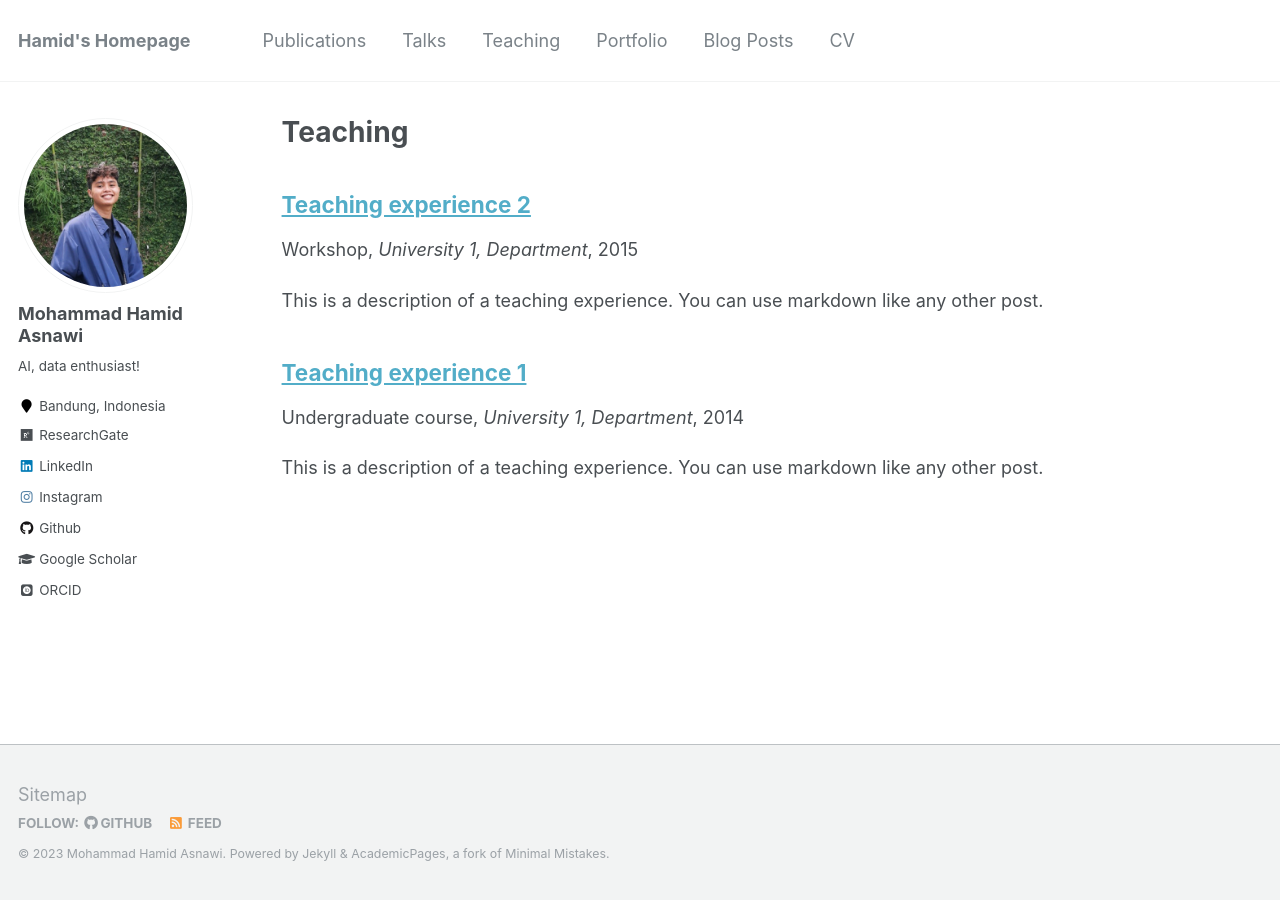
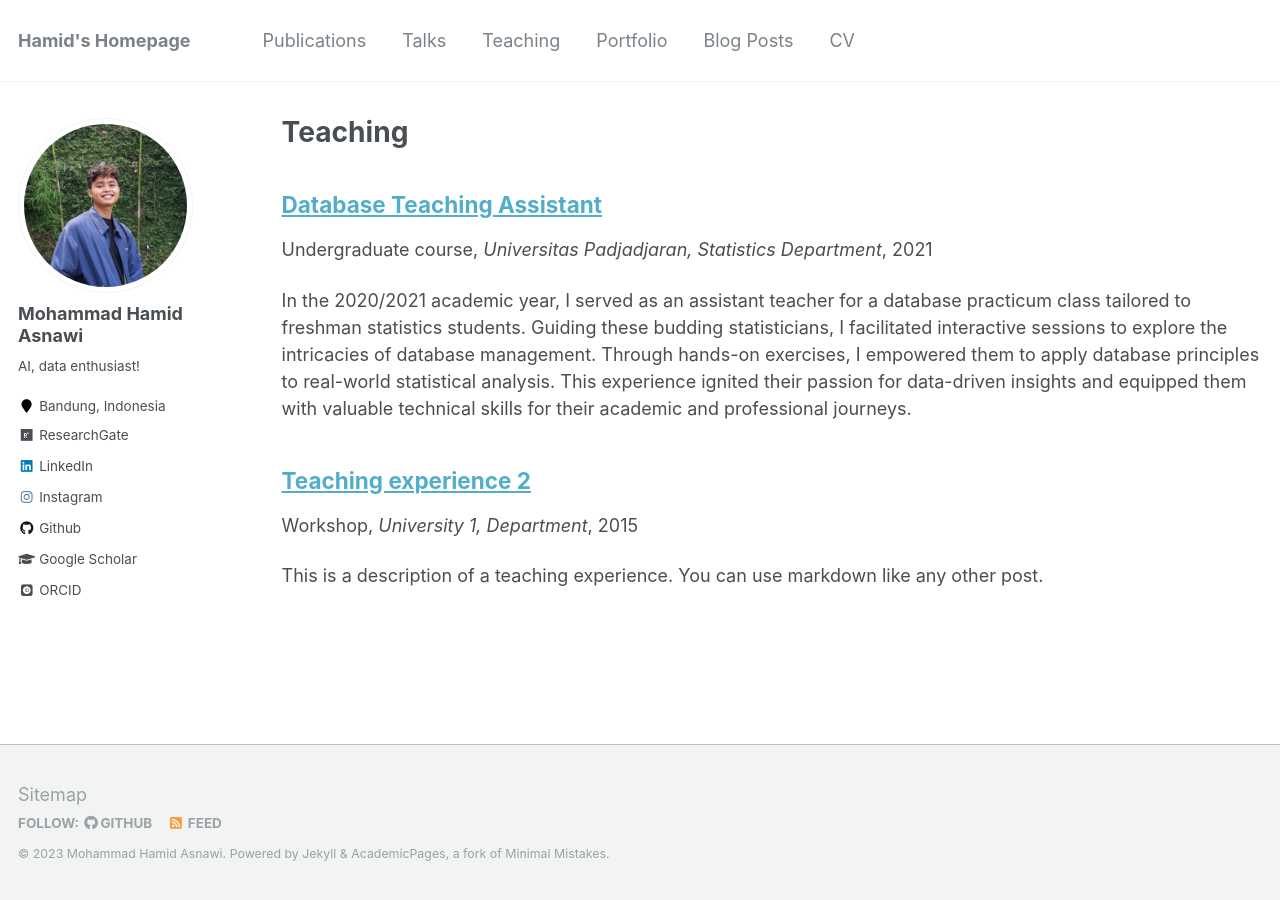
Before and after one commit to mhamidasn/mhamidasn.github.io, a Jekyll site: the page built from _pages/teaching.html, in a window 1280 px wide. Built offline with Jekyll 4.4.1, drawn with Linux system fonts in a browser that asks for light colours; some web fonts are replaced.

```diff
--- a/_teaching/2014-spring-teaching-1.md
+++ /dev/null
@@ -1,20 +0,0 @@
----
-title: "Teaching experience 1"
-collection: teaching
-type: "Undergraduate course"
-permalink: /teaching/2014-spring-teaching-1
-venue: "University 1, Department"
-date: 2014-01-01
-location: "City, Country"
----
-
-This is a description of a teaching experience. You can use markdown like any other post.
-
-Heading 1
-======
-
-Heading 2
-======
-
-Heading 3
-======
--- /dev/null
+++ b/_teaching/2021-1-teaching.md
@@ -0,0 +1,18 @@
+---
+title: "Database Teaching Assistant"
+collection: teaching
+type: "Undergraduate course"
+permalink: /teaching/2021-1-teaching
+venue: "Universitas Padjadjaran, Statistics Department"
+date: 2021-01-01
+location: "Sumedang, Indonesia"
+---
+
+In the 2020/2021 academic year, I served as an assistant teacher for a database practicum class tailored to freshman statistics students. Guiding these budding statisticians, I facilitated interactive sessions to explore the intricacies of database management. Through hands-on exercises, I empowered them to apply database principles to real-world statistical analysis. This experience ignited their passion for data-driven insights and equipped them with valuable technical skills for their academic and professional journeys.
+
+For your reference, I've attached my certificate for this role.
+<center>
+
+![Alt text](<../images/Hamid - BASDAT.png>)
+
+</center>
```
Also changed, not shown: _pages/about.md (+0 -2 lines), images/Hamid - ADM1.png (added), images/Hamid - BASDAT.png (added), images/Hamid - Pemkom.png (added).
